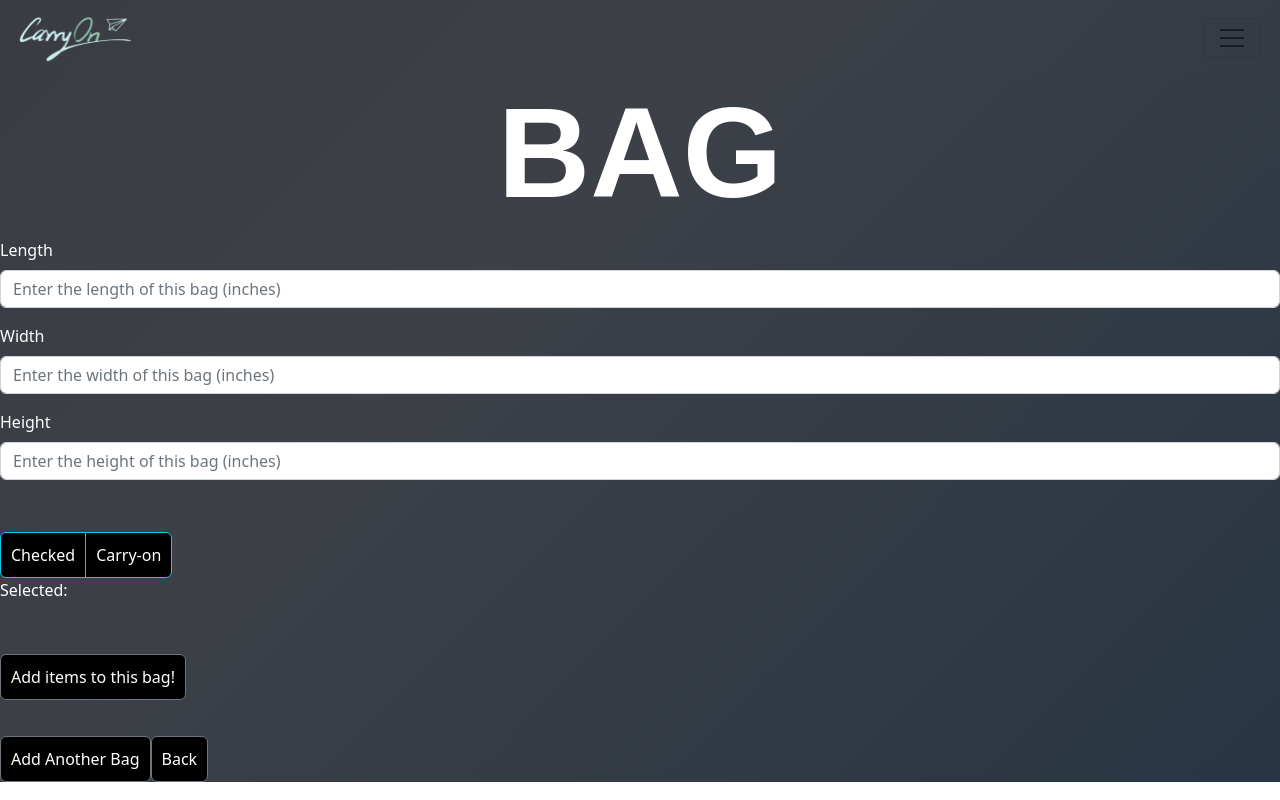
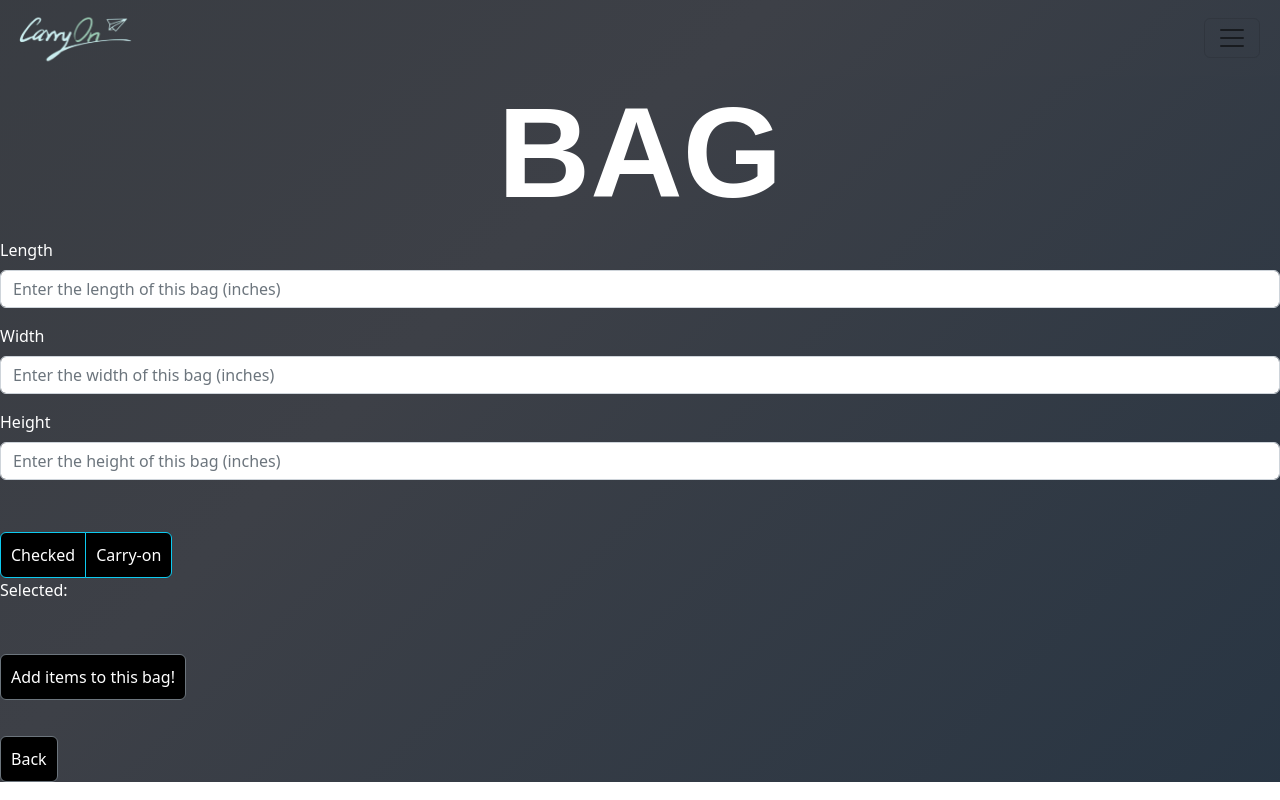
Before and after one commit to peicasey/TAMUHack23, a React (Create React App) app: page /packing in a window 1280 px wide. Built offline with nearby package versions, Linux system fonts and the light colour scheme.

Commit message:
removed a fake button

```diff
--- a/src/components/AddBags.js
+++ b/src/components/AddBags.js
@@ -78,14 +78,11 @@ const AddItem = () => {
           Add items to this bag!
         </Button>
       </Form>
-      <Button>
-        Add Another Bag
+      <Button
+        href="/newtrip"
+        tag="a">
+        Back
       </Button>
-      <Button
-          href="/newtrip"
-          tag="a">
-          Back
-        </Button>
       </div>
     </div>
   );
```
